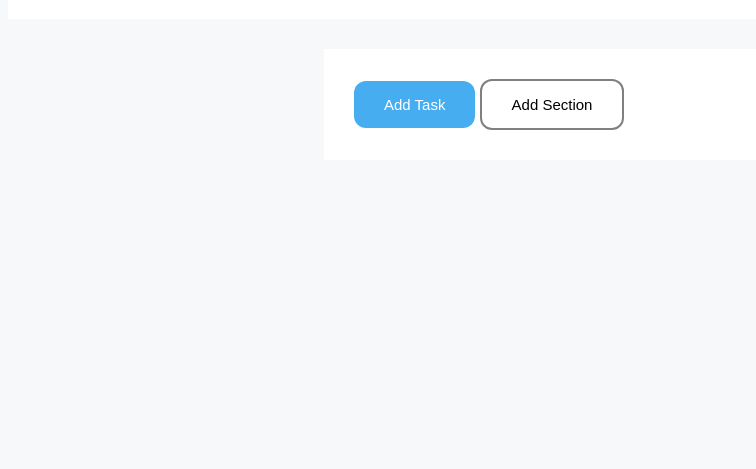
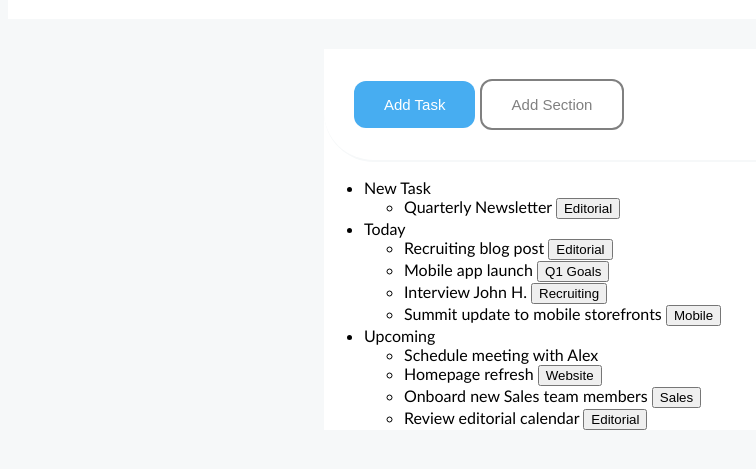
Before and after one commit to Luca92mic/html-css-toboolist, a plain HTML site: page index.html in a window 1280 px wide. Shown: the part 71-540 px from the top of the page, without its empty margins (0-756 px from the left). Drawn offline with Linux system fonts and the light colour scheme.

Commit message:
add list

```diff
--- a/css/style.css
+++ b/css/style.css
@@ -20,9 +20,10 @@ main {
     background-color: #ffffff;
 }
 
-.button-add {
+.section-button {
     padding: 30px;
     border-radius: 50px;
+    border-bottom: 2px solid #f6f8f9;
 }
 
 .b-blue {
@@ -39,7 +40,7 @@ main {
     background-color: #ffffff;
     border: 2px solid grey;
     border-radius: 12px;
-    color: #grey;
+    color: grey;
     padding: 15px 30px;
     text-align: center;
     font-size: 15px;
--- a/index.html
+++ b/index.html
@@ -19,9 +19,38 @@
 
     <!-- main -->
     <main>
-        <div class="button-add">
+        <div class="section-button">
             <button class="b-blue">Add Task</button>
             <button class="b-white">Add Section</button>
+        </div>
+
+        <div class="section-list">
+            <ul>
+                <li class="new-task">
+                    <span class="title-ul">New Task</span>
+                    <ul>
+                        <li class="positive">Quarterly Newsletter <button class="editorial">Editorial</button></li>
+                    </ul>
+                </li>
+                <li class="today">
+                    <span class="title-ul">Today</span>
+                    <ul>
+                        <li class="positive">Recruiting blog post <button class="editorial">Editorial</button> </li>
+                        <li class="positive">Mobile app launch <button class="goals">Q1 Goals</button> </li>
+                        <li class="negative">Interview John H. <button class="recruiting">Recruiting</button> </li>
+                        <li class="positive">Summit update to mobile storefronts <button class="mobile">Mobile</button> </li>
+                    </ul>
+                    <li class="upcoming">
+                        <span class="title-ul">Upcoming</span>
+                        <ul>
+                            <li class="negative">Schedule meeting with Alex</li>
+                            <li class="positive">Homepage refresh <button class="website">Website</button> </li>
+                            <li class="positive">Onboard new Sales team members <button class="sales">Sales</button> </li>
+                            <li class="positive">Review editorial calendar <button class="editorial">Editorial</button> </li>
+                        </ul>
+                </li>
+
+            </ul>
         </div>
     </main>
     <!-- fine main -->
```
